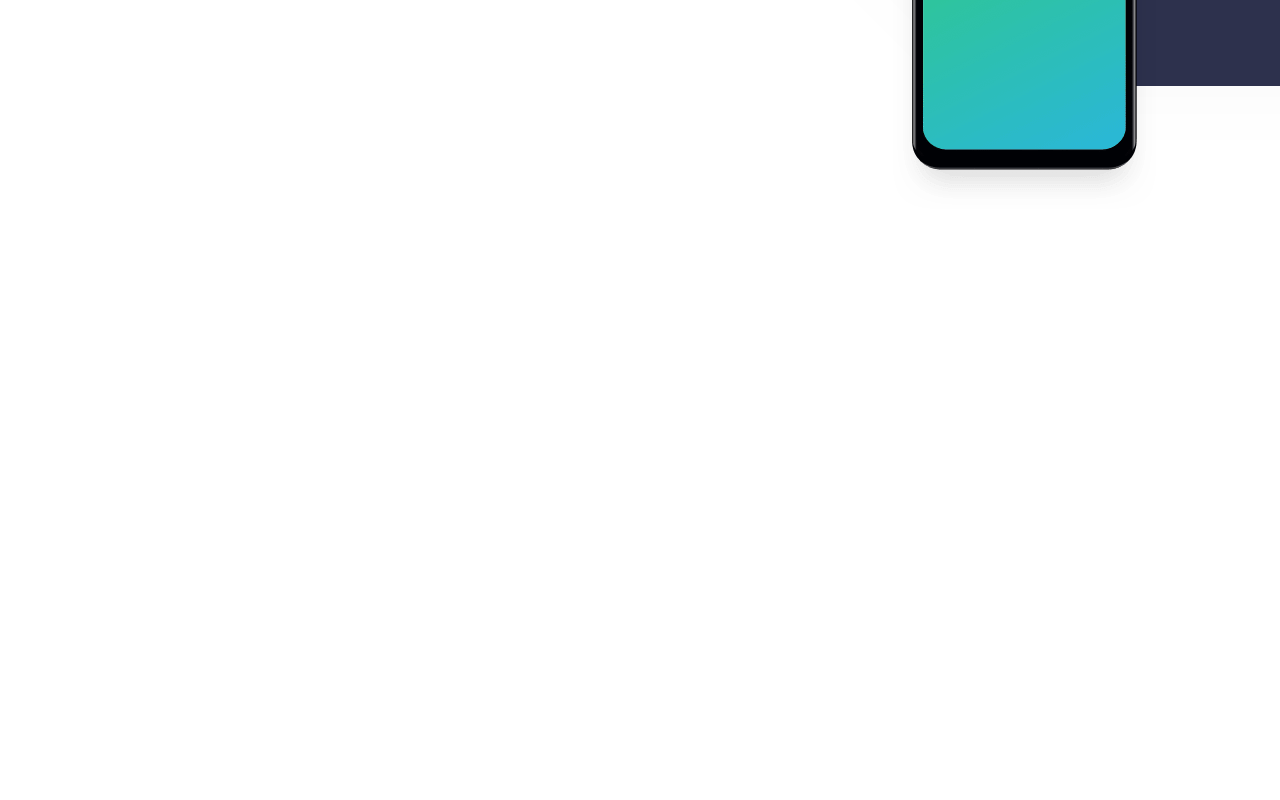
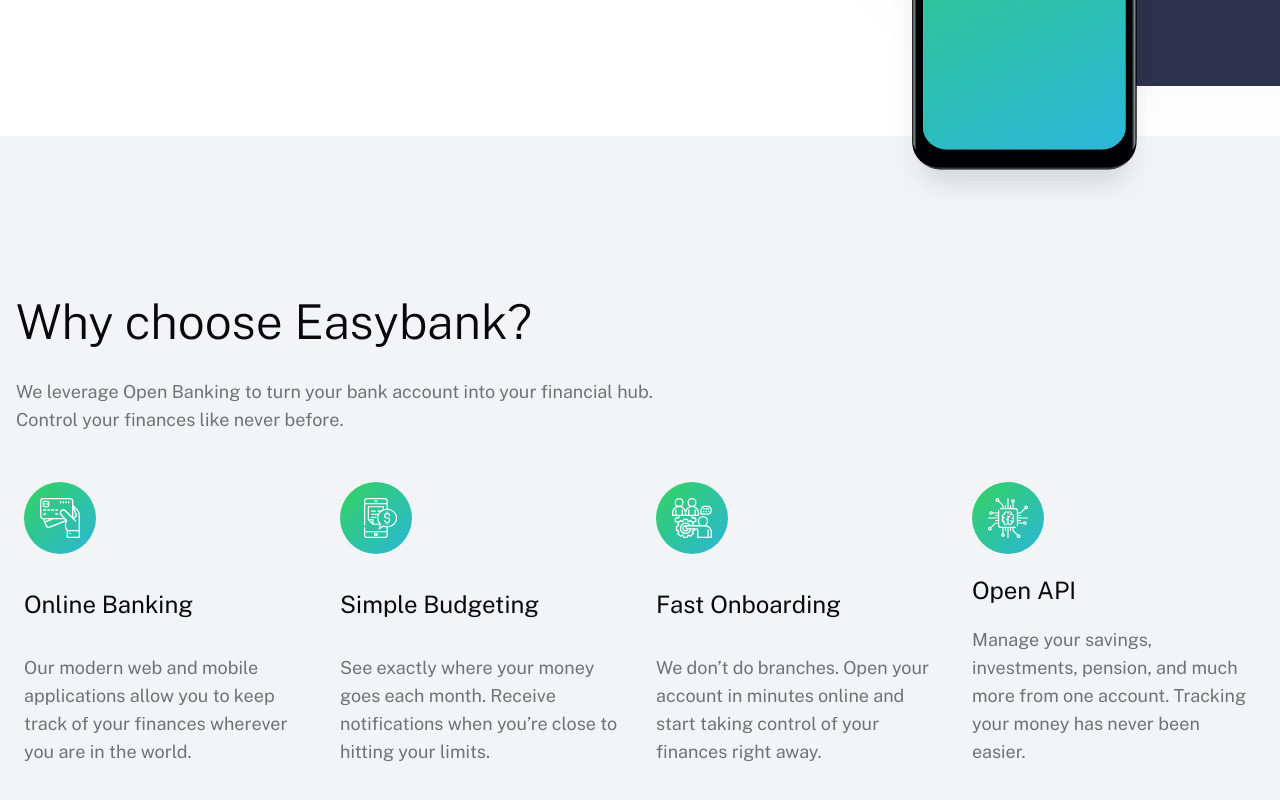
Before and after one commit to fitrondev/easybank-landing-page, a React (Vite) app: page / in a window 1280 px wide. Shown: the part 664-1464 px from the top of the page. Before the commit the page ends 873 px from the top, so only its background shows below. Built offline with nearby package versions, Linux system fonts and the light colour scheme.

Commit message:
feat: Add Leverage component to App

```diff
--- a/src/App.tsx
+++ b/src/App.tsx
@@ -1,4 +1,5 @@
 import Hero from "./components/layouts/Hero";
+import Leverage from "./components/layouts/Leverage";
 import Navbar from "./components/layouts/Navbar";
 
 const App = () => {
@@ -6,6 +7,7 @@
     <>
       <Navbar />
       <Hero />
+      <Leverage />
     </>
   );
 };
```
